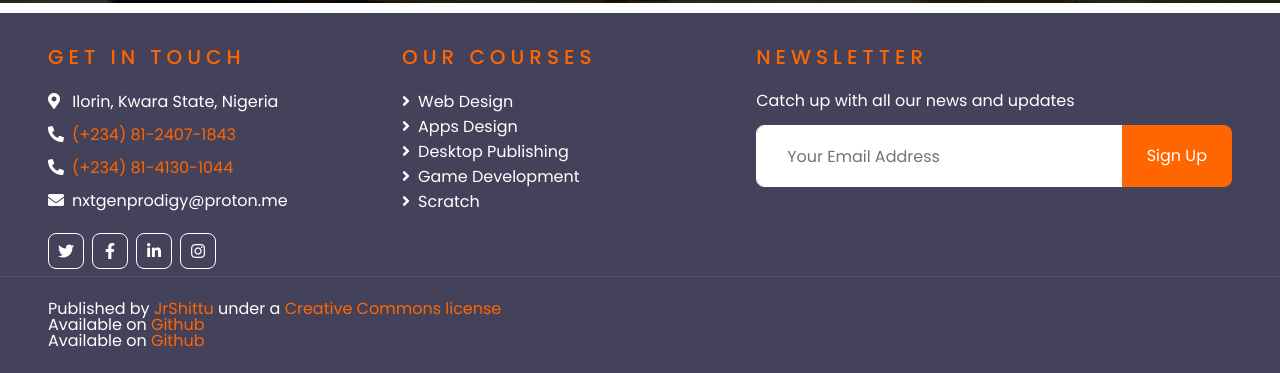
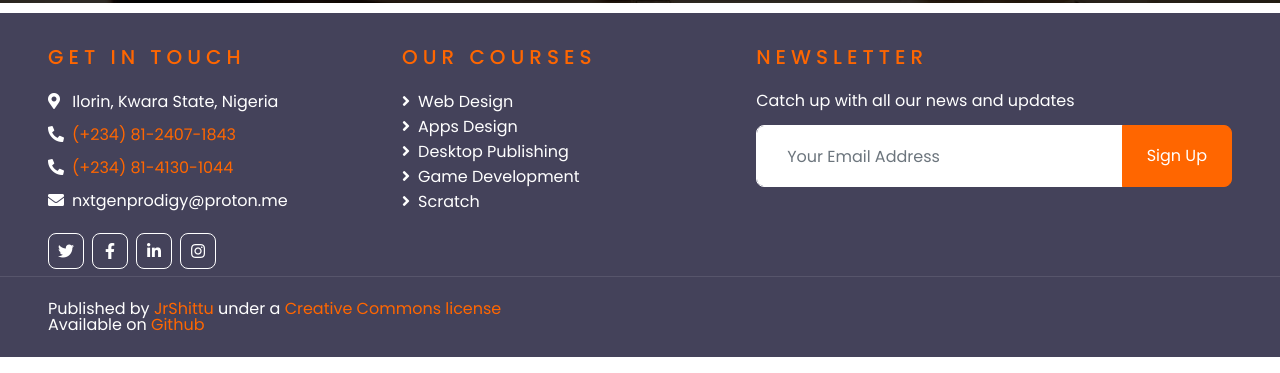
Before and after one commit to jrshittu/ngp, a plain HTML site: page index.html in a window 1280 px wide. Shown: the part 3847-4220 px from the top of the page. Drawn offline with nearby package versions, Linux system fonts and the light colour scheme.

Commit message:
removed duplication on homepage

```diff
--- a/index.html
+++ b/index.html
@@ -433,7 +433,6 @@
             <div class="col-lg-6 text-center text-md-left mb-3 mb-md-0">
                 <p class="m-0 text-white">Published by <a href="https://twitter.com/teach_wizbits" target="_blank">JrShittu</a> under a <a href="https://creativecommons.org/licenses/by-sa/4.0/">Creative Commons license</a> </p>
                 <p class="m-0 text-white">Available on <a href="https://github.com/jrshittu/ngp">Github</a></p>
-                <p class="m-0 text-white">Available on <a href="https://github.com/jrshittu/ngp">Github</a></p>
             </div>
 
         </div>
```
